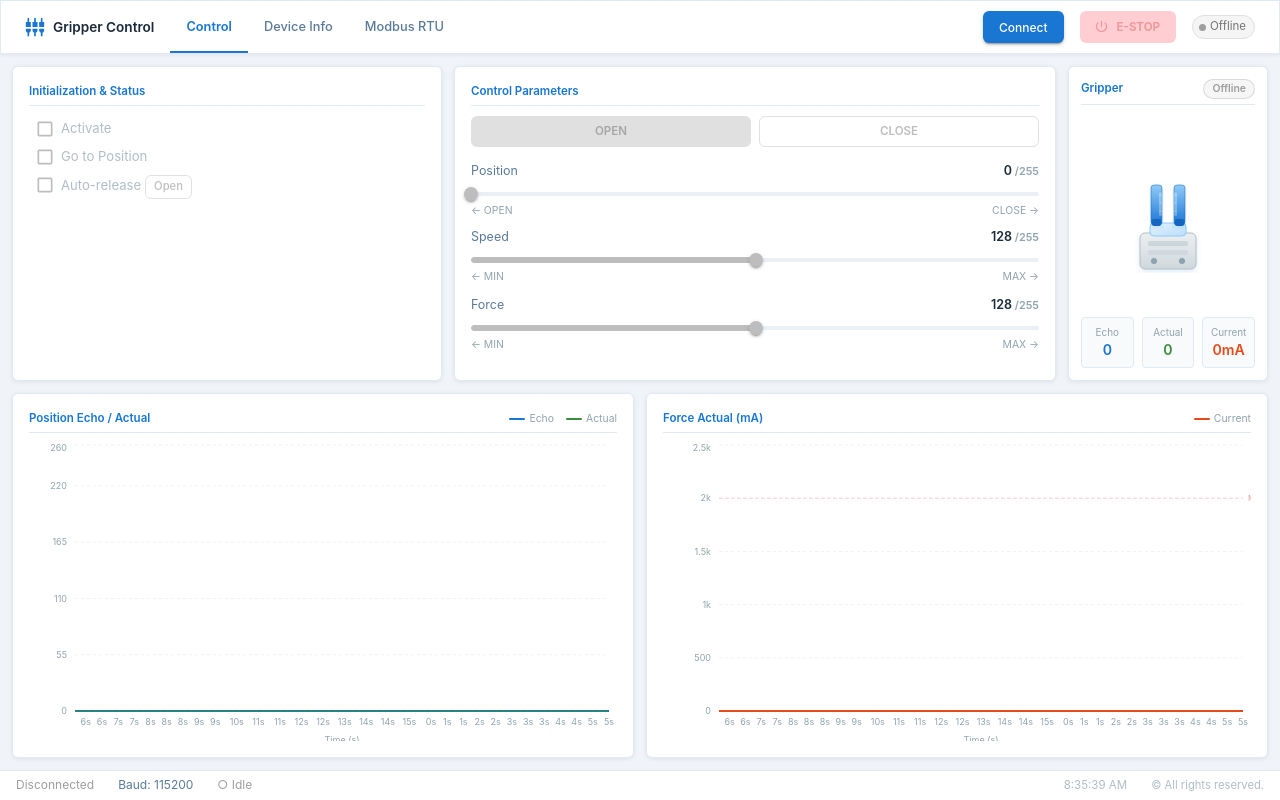
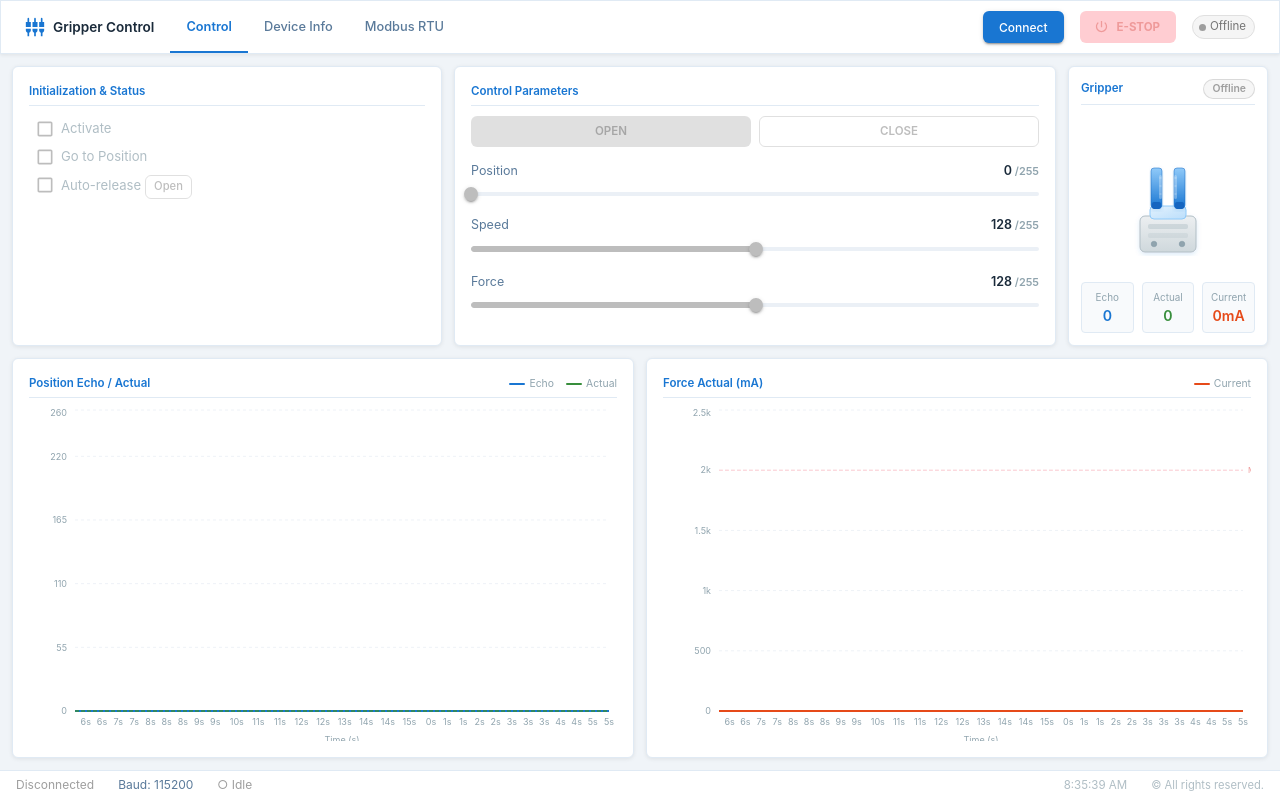
Before and after one commit to NAMHUBB/GripperUserInterface, a React (Vite) app: page / in a window 1280 px wide. Built offline with nearby package versions, Linux system fonts and the light colour scheme.

Commit message:
커밋 메시지

```diff
--- a/src/App.tsx
+++ b/src/App.tsx
@@ -2,7 +2,7 @@ import React, { useState, useEffect, useCallback } from 'react';
 import { Box, Snackbar, Alert } from '@mui/material';
 import Header from './components/Header';
 import StatusBar from './components/StatusBar';
-import SimpleControlTab from './components/SimpleControlTab';
+import SimpleControlTab from './components/SimpleControltab';
 import DeviceInfoTab from './components/DeviceInfoTab';
 import ModbusTab from './components/ModbusTab';
 
--- a/src/components/Simplecontroltab.tsx
+++ b/src/components/Simplecontroltab.tsx
@@ -1,9 +1,10 @@
 import React from 'react';
 import { Box, Paper, Typography, Checkbox, FormControlLabel, Button, Slider, Chip } from '@mui/material';
 import { GripperState, DataPoint } from '../App';
-import GripperSVG from './GripperSVG';
-import PositionChart from './PositionChart';
-import CurrentChart from './CurrentChart';
+// 파일 탐색기의 실제 파일명(소문자)에 맞춰 import 경로 수정
+import GripperSVG from './Grippersvg';
+import PositionChart from './Positionchart';
+import CurrentChart from './Currentchart';
 
 interface Props {
   state: GripperState;
@@ -23,7 +24,7 @@ const InitPanel: React.FC<Props> = ({ state, updateState }) => {
       />
     );
   return (
-    <Paper sx={{ p: 2, bgcolor: '#fff', height: '100%' }}>
+    <Paper border-radius="4px" sx={{ p: 2, bgcolor: '#fff', height: '100%' }}>
       <Typography sx={{ fontSize: '0.72rem', fontWeight: 600, color: '#1976D2', mb: 1.2, pb: 0.6, borderBottom: '1px solid #E0EAF4' }}>Initialization & Status</Typography>
       <Row label="Activate" checked={state.activated} disabled={disabled} onChange={v => updateState({ activated: v, goToPosition: v ? state.goToPosition : false })} />
       <Row label="Go to Position" checked={state.goToPosition} disabled={disabled || !state.activated} onChange={v => updateState({ goToPosition: v })} />
@@ -48,7 +49,6 @@ const ControlPanel: React.FC<Props> = ({ state, updateState }) => {
   const disabled = !state.connected || !state.activated;
   const presets = [
     { label: 'OPEN', value: 0, color: '#1976D2' },
-    // { label: 'HALF', value: 128, color: '#5E35B1' },
     { label: 'CLOSE', value: 255, color: '#455A64' },
   ];
   const ParamRow: React.FC<{ label: string; value: number; color?: string; onChange: (v: number) => void }> =
@@ -60,10 +60,6 @@ const ControlPanel: React.FC<Props> = ({ state, updateState }) => {
         </Box>
         <Slider value={value} min={0} max={255} step={1} disabled={disabled} onChange={(_, v) => onChange(v as number)}
           sx={{ color, py: 0.6, '& .MuiSlider-thumb': { width: 14, height: 14 }, '& .MuiSlider-rail': { bgcolor: '#CBD8E8' } }} />
-        <Box sx={{ display: 'flex', justifyContent: 'space-between', mt: -0.5 }}>
-          <Typography sx={{ fontSize: '0.65rem', color: '#90A4AE' }}>← MIN</Typography>
-          <Typography sx={{ fontSize: '0.65rem', color: '#90A4AE' }}>MAX →</Typography>
-        </Box>
       </Box>
     );
   return (
@@ -85,10 +81,6 @@ const ControlPanel: React.FC<Props> = ({ state, updateState }) => {
         </Box>
         <Slider value={state.positionRequest} min={0} max={255} step={1} disabled={disabled} onChange={(_, v) => updateState({ positionRequest: v as number })}
           sx={{ color: '#1976D2', py: 0.6, '& .MuiSlider-thumb': { width: 14, height: 14 }, '& .MuiSlider-rail': { bgcolor: '#CBD8E8' } }} />
-        <Box sx={{ display: 'flex', justifyContent: 'space-between', mt: -0.5 }}>
-          <Typography sx={{ fontSize: '0.65rem', color: '#90A4AE' }}>← OPEN</Typography>
-          <Typography sx={{ fontSize: '0.65rem', color: '#90A4AE' }}>CLOSE →</Typography>
-        </Box>
       </Box>
       <Box sx={{ mt: 1.2 }}>
         <ParamRow label="Speed" value={state.speed} color="#388E3C" onChange={v => updateState({ speed: v })} />
```
